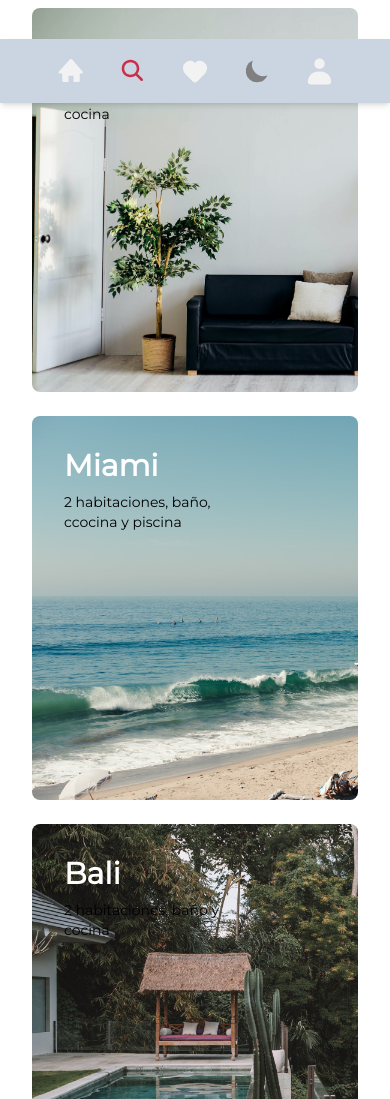
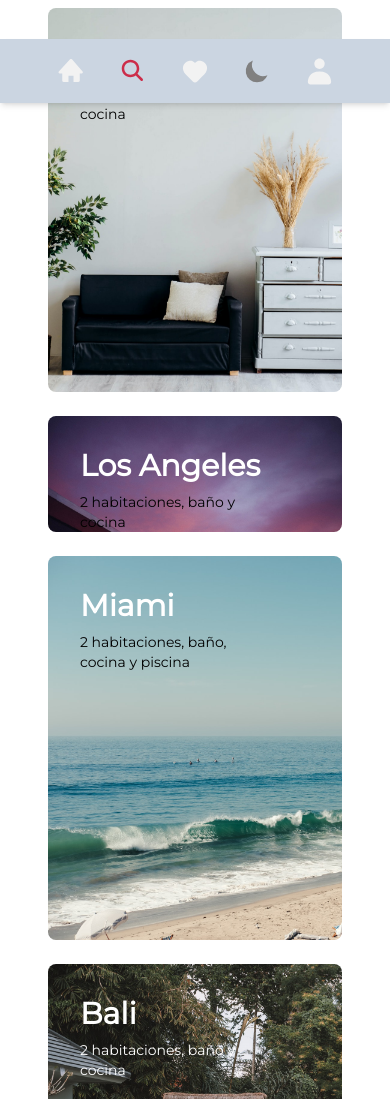
Before and after one commit to SergioGarciaGil/tailwind-shopcss, a website: page public/index.html in a window 390 px wide. Shown: the part 741-1840 px from the top of the page. Drawn offline with Linux system fonts and the light colour scheme.

Commit message:
qresponsive2

```diff
--- a/public/index.html
+++ b/public/index.html
@@ -1,18 +1,17 @@
 <!DOCTYPE html>
 <html lang="en">
+
 <head>
   <meta charset="UTF-8" />
   <meta http-equiv="X-UA-Compatible" content="IE=edge" />
   <meta name="viewport" content="width=device-width, initial-scale=1.0" />
   <link rel="preconnect" href="https://fonts.googleapis.com" />
   <link rel="preconnect" href="https://fonts.gstatic.com" crossorigin />
-    <link
-      href="https://fonts.googleapis.com/css2?family=Montserrat&display=swap"
-      rel="stylesheet"
-    />
+  <link href="https://fonts.googleapis.com/css2?family=Montserrat&display=swap" rel="stylesheet" />
   <link rel="stylesheet" href="../public/css/tailwind.css" />
   <title>Platzi Travel</title>
 </head>
+
 <body class="font-Montserrat">
   <nav></nav>
   <div id="tab_bar"></div>
@@ -20,19 +19,15 @@
     <div id="home">
       <div class="w-full h-3/4">
         <div
-            class="absolute flex flex-col items-center w-full h-full py-4 space-y-96 lg:space-y-0 lg:items-start lg:pt-20 lg:justify-start"
-          >
-            <input
-              type="search"
+          class="absolute flex flex-col items-center w-full h-full py-4 space-y-96 lg:space-y-0 lg:items-start lg:pt-20 lg:justify-start">
+          <input type="search"
             class="p-3 transition duration-300 rounded-full focus-within:shadow-sm focus:ring-2 focus:w-11/12 lg:hidden"
-              placeholder="San Francisco",
-              name=""
-              id=""
-            />
+            placeholder="San Francisco" , name="" id="" />
           <div class="hidden pb-6 lg:w-2/5 lg:flex">
             <p class="ml-16 text-4xl font-bold">Encuentra mas ubicaciones como estas</p>
           </div>
-            <button class="p-3 text-xl font-semibold transition-all duration-500 ease-in-out -translate-y-1 bg-white rounded-full shadow-sm w-36 text-primary hover:bg-primary hover:text-white hover:scale-110 lg:ml-16" >Exporar</button>
+          <button
+            class="p-3 text-xl font-semibold transition-all duration-500 ease-in-out -translate-y-1 bg-white rounded-full shadow-sm w-36 text-primary hover:bg-primary hover:text-white hover:scale-110 lg:ml-16">Exporar</button>
 
         </div>
         <div class="w-full h-full">
@@ -73,26 +68,37 @@
 
 
 
-      <div class="w-full h-full px-2" id="rentas_destacadas">
+      <div class="w-full h-full px-6" id="rentas_destacadas">
         <p class="pb-6 mt-6 text-3xl font-semibold text-primary">Rentas Destacadas</p>
-      <div class= "flex flex-col items-center justify-center w-full h-full space-y-6">
-        <div class="w-full bg-cover rounded-lg h-96 bg-chicago">
-          <p class="CardTitle">Chicago</p>
-          <p class="pl-8 mr-24 text-sm text-black">2 habitaciones, baño y cocina</p>
+        <div class="flex flex-col items-center justify-center w-full h-full space-y-6">
+
+          <div class="w-full bg-center bg-cover rounded-lg h-96 bg-chicago">
+            <p class="CardTitle lg:text-black">Chicago</p>
+            <p class="pl-8 mr-24 text-sm text-black lg:text-lg ">2 habitaciones, baño y cocina</p>
           </div>
-        <div class="w-full bg-cover rounded-lg h-96 bg-miami">
+          <div class=" lg:w-full lg:h-full lg:flex lg:space-x-4">
+            <div class="w-full mb-6 bg-cover rounded-lg bg-LA lg:h-auto">
+              <p class="CardTitle">Los Angeles</p>
+              <p class="pl-8 mr-24 text-sm text-black lg:text-lg">2 habitaciones, baño y cocina</p>
+            </div>
+            <div class="w-full h-full">
+              <div class="w-full mb-6 bg-cover rounded-lg h-96 bg-miami">
                 <p class="CardTitle">Miami</p>
-          <p class="pl-8 mr-24 text-sm text-black">2 habitaciones, baño, ccocina y piscina</p>
+                <p class="pl-8 mr-24 text-sm text-black lg:text-lg">2 habitaciones, baño, cocina y piscina</p>
               </div>
-        <div class="w-full bg-cover rounded-lg h-96 bg-bali">
+              <div class="w-full mb-6 bg-cover rounded-lg h-96 bg-bali">
                 <p class="CardTitle">Bali</p>
-          <p class="pl-8 mr-24 text-sm text-black">2 habitaciones, baño y cocina</p>
+                <p class="pl-8 mr-24 text-sm text-white lg:text-lg">2 habitaciones, baño y cocina</p>
               </div>
             </div>
 
           </div>
+
+        </div>
+        -
+      </div>
       <div class="w-full h-full p-6" id="faqs">
-            <div class="flex flex-col w-full h-full space-y-4" >
+        <div class="flex flex-col w-full h-full space-y-4">
           <p class="mt-6 text-3xl font-semibold text-primary">FAQS</p>
           <div>
             <p class="text-xl font-medium text-primary">Política de cancelación</p>
@@ -101,22 +107,25 @@
           </div>
           <div>
             <p class="text-xl font-medium text-primary">Métodos de pago</p>
-                <p class="pt-2 text-md">Recibimos medios de pago como tarjetas débito y crédito. Tambien aplican bonos y descuentos especiales.</p>
+            <p class="pt-2 text-md">Recibimos medios de pago como tarjetas débito y crédito. Tambien aplican bonos y
+              descuentos especiales.</p>
           </div>
           <div>
             <p class="text-xl font-medium text-primary">Sitios turisticos autorizados</p>
-                <p class="pt-2 text-md">Para poder recorrer los diferentes sitios turisticos de la sona debe portar la manilla de asceso.</p>
+            <p class="pt-2 text-md">Para poder recorrer los diferentes sitios turisticos de la sona debe portar la
+              manilla de asceso.</p>
           </div>
           <div>
             <p class="text-xl font-medium text-primary">Transporte</p>
-                <p class="pt-2 text-md">Los mediso de transporte estan disponibles en recepción, recogina y llevada al aeropuerto</p>
+            <p class="pt-2 text-md">Los mediso de transporte estan disponibles en recepción, recogina y llevada al
+              aeropuerto</p>
           </div>
 
         </div>
       </div>
       <footer class="w-full h-auto p-6 space-y-2 bg-gray-50">
         <p class="text-sm text-gray-300"> Acerca de </p>
-        <p class="text-sm text-gray-300"> Inversionistas  </p>
+        <p class="text-sm text-gray-300"> Inversionistas </p>
         <p class="text-sm text-gray-300"> Empleos </p>
         <p class="text-sm text-gray-300"> Terminos y condiciones </p>
         <p class="text-sm text-gray-300"> platzi Travel, Inc</p>
@@ -126,23 +135,25 @@
 
   </section>
 
-       <div class="fixed bottom-0 left-0 flex items-center justify-center w-full h-16 space-x-8 shadow-md bg-slate-300"id="tab_bar ">
+  <div class="fixed bottom-0 left-0 flex items-center justify-center w-full h-16 space-x-8 shadow-md bg-slate-300"
+    id="tab_bar ">
     <a href="#home" class="text-gray-400 fill-current">
-           <img src="./svg/Home.svg"/>
+      <img src="./svg/Home.svg" />
     </a>
     <a href="#rentas_destacadas" class="text-gray-200 fill-current">
-           <img src="./svg/Search.svg"/>
+      <img src="./svg/Search.svg" />
     </a>
     <a href="#destacadas" class="text-gray-200 fill-current">
-           <img src="./svg/Heart.svg"/>
+      <img src="./svg/Heart.svg" />
     </a>
     <button>
-            <img src="./svg/Moon.svg" class="text-gray-200 fill-current "/>
+      <img src="./svg/Moon.svg" class="text-gray-200 fill-current " />
     </button>
     <a href="#destacadas" class="text-gray-200 fill-current">
-           <img src="./svg/User.svg"/>
+      <img src="./svg/User.svg" />
     </a>
   </div>
 
 </body>
+
 </html>
```
Also changed, not shown: public/css/tailwind.css. Lines whose indentation alone changed are shown as unchanged.
